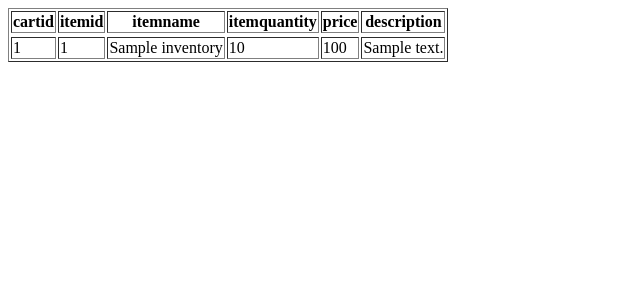
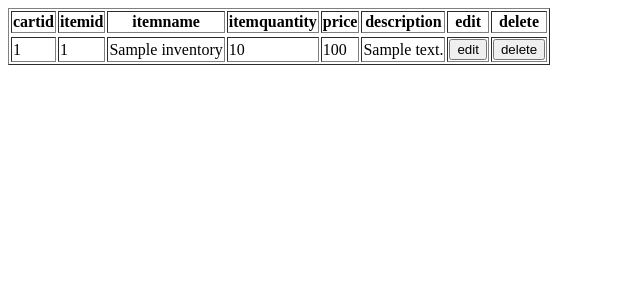
Before and after one commit to Lee-Sock/SWAP-Phase2, a PHP site: page /public/checkout.php in a window 1280 px wide. Shown: the top 300 px of the page, without its empty margins (0-640 px from the left). Run offline with PHP 8.4, Linux system fonts and the light colour scheme; tables that the repository leaves empty hold one stand-in row (values such as "Sample post").

Commit message:
Update checkout.php

```diff
--- a/webStore/public/checkout.php
+++ b/webStore/public/checkout.php
@@ -1,9 +1,5 @@
 <!DOCTYPE html>
-<html>
-<head>
-<title>Webstore show cart page</title>
-</head>
-<body>
+
 <?php
 
 //connect to database
@@ -31,6 +27,13 @@ $resultItems = $query->fetchALL(PDO::FETCH_ASSOC);
 
 ?>
 
+
+<html>
+<head>
+<title>Webstore show cart page</title>
+</head>
+<body>
+
 <!-- DISPLAY CART ITEMS -->
 <table style "margin: 0 auto; text-align: center;" border '1'>
 	<tr>
@@ -40,6 +43,8 @@ $resultItems = $query->fetchALL(PDO::FETCH_ASSOC);
 		<th>itemquantity</th>
 		<th>price</th>
 		<th>description</th>
+		<th>edit</th>
+		<th>delete</th>
 	<tr>
 	<?php foreach ($resultItems as $row) {
 	    // grabbing all item information
@@ -58,6 +63,8 @@ $resultItems = $query->fetchALL(PDO::FETCH_ASSOC);
 			<td><?= isset($row['itemquantity']) ? $row['itemquantity'] : '' ?></td>
 			<td><?= isset($resultItemsInfo[0]['price']) ? $row['itemquantity'] * $resultItemsInfo[0]['price'] : '' ?></td>
 			<td><?= isset($resultItemsInfo[0]['description']) ? $resultItemsInfo[0]['description'] : '' ?></td>
+			<td><input type='submit' name ='edit_button' value='edit' class='button' /></td>
+			<td><input type='submit' name ='delete_button' value='delete' class='button' /></td>
 		</tr>
 	<?php } ?>
 </table>
```
